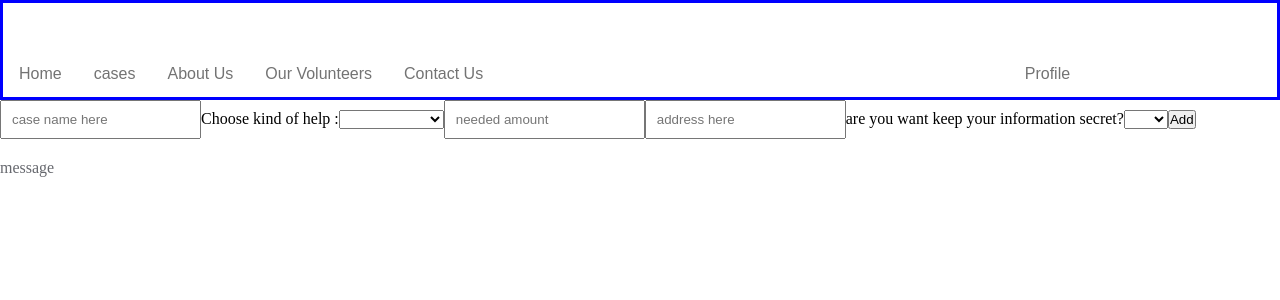
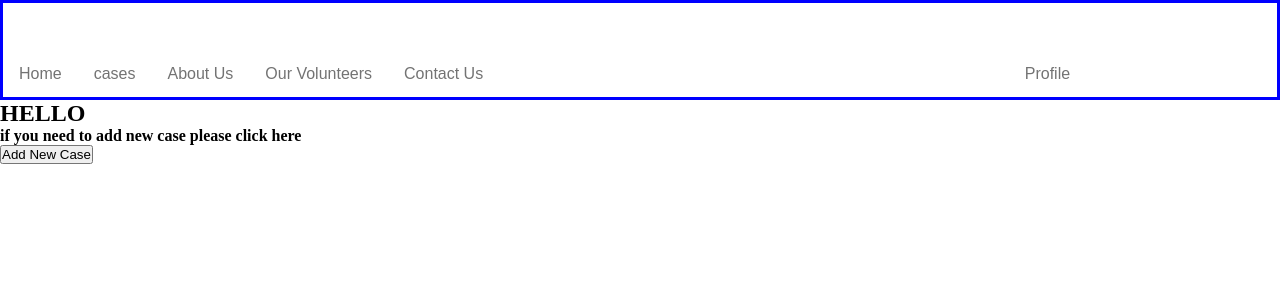
Before and after one commit to fawzij2/MERAKI_ACADEMY_PROJECT4, a React (Create React App) app in the folder frontend/: page /profile in a window 1280 px wide. Before the commit this address led to /AddNewCase. Shown: the top 300 px of the page. Built offline with nearby package versions, Linux system fonts and the light colour scheme.

Commit message:
callback fun

```diff
--- a/frontend/src/App.js
+++ b/frontend/src/App.js
@@ -48,7 +48,7 @@ const App = () => {
         <Route exact path="/cases/:id" />
         <Route exact path="/update" render={() => <Update token={token} />} />
         <Route exact path="/profile" component={Profile} />
-        <Route exact path="/AddNewCase"  component={AddNewCase} />
+        <Route exact path="/cases/create"  component={AddNewCase} />
         {/* <Route exact path="/cases/create" component={AddNewCase} /> */}
       </div>
     </>
--- a/frontend/src/components/AddNewCase/index.js
+++ b/frontend/src/components/AddNewCase/index.js
@@ -1,5 +1,5 @@
 import React, { useState } from "react";
-import "./AddNewCase";
+import "./AddNewCase.css";
 import axios from "axios";
 
 export default function AddNewCase() {
--- a/frontend/src/components/Profile/index.js
+++ b/frontend/src/components/Profile/index.js
@@ -3,12 +3,13 @@ import {  useHistory } from "react-router-dom";
 
 export default function Profile({nickName}) {
     const history = useHistory();
+
     return (
 
         <div>
             <h2>HELLO {nickName}</h2>
             <h4>if you need to add new case please click here </h4>
-            <button onClick={history.push("/AddNewCase")}>Add New Case</button>
+            <button onClick={()=>{history.push("/cases/create")}}>Add New Case</button>
         </div>
     )
 }
```
